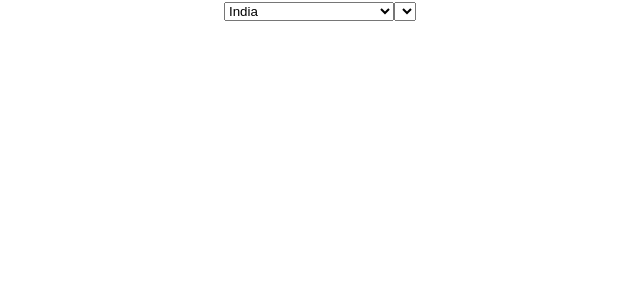
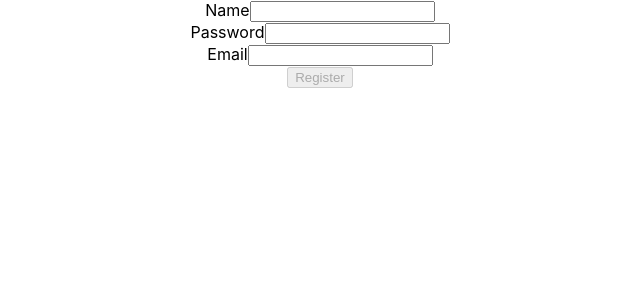
Before and after one commit to codebysachin/sky-react-practise, a React (Create React App) app: page / in a window 1280 px wide. Shown: the top 300 px of the page, without its empty margins (320-960 px from the left). Built offline with nearby package versions, Linux system fonts and the light colour scheme.

Commit message:
User Registeration Form

```diff
--- a/src/App.js
+++ b/src/App.js
@@ -1,10 +1,10 @@
 import './App.css';
-import CountryCity from './components/dropdown/CountryCity';
+import UserRegisteration from './components/registration/UserRegisteration';
 
 function App() {
   return (
     <div className="App">
-      <CountryCity />
+      <UserRegisteration />
     </div>
   );
 }
--- /dev/null
+++ b/src/components/registration/UserRegisteration.js
@@ -0,0 +1,107 @@
+import React, { useState } from "react";
+
+function UserRegisteration() {
+  const [name, setName] = useState("");
+  const [password, setPassword] = useState("");
+  const [email, setEmail] = useState("");
+  const [nameError, setNameError] = useState("");
+  const [passwordError, setPasswordError] = useState("");
+  const [emailError, setEmailError] = useState("");
+  const [successMessage, setSuccessMessage] = useState("");
+
+  const validateForm = () => {
+    let isValid = true;
+
+    // Validate Name
+    if (name.length < 3) {
+      isValid = false;
+      setNameError('Invalid Input name should be minimum 3 characters');
+    } else {
+      setNameError('');
+    }
+
+    // Validate Password
+    if(password.length < 6) {
+      isValid = false;
+      setPasswordError('Invalid Input password should be minimum 6 characters');
+    } else {
+      setPasswordError('');
+    }
+
+    // Validate Email
+    const emailRegex = /^[^\s@]+@[^\s@]+\.[^\s@]+$/;
+    if(!emailRegex.test(email)){
+      isValid = false;
+      setEmailError('Invalid input enter valid email');
+    } else {
+      setEmailError('');
+    }
+
+    return isValid;
+  };
+
+  const handleSubmit = (e) => {
+    e.preventDefault();
+    if (validateForm()) {
+      setName("");
+      setPassword("");
+      setEmail("");
+      setSuccessMessage("Registeration Successful");
+    } else {
+      setSuccessMessage("");
+    }
+  };
+
+  return (
+    <>
+      <form onSubmit={handleSubmit}>
+        <div>
+          <div>
+            <label htmlFor="name">Name</label>
+            <input
+              value={name}
+              type="text"
+              id="name"
+              onChange={(e) => {
+                setName(e.target.value);
+              }}
+            />
+            {nameError && <p>{nameError}</p>}
+          </div>
+          <div>
+            <label htmlFor="password">Password</label>
+            <input
+              value={password}
+              type="password"
+              id="password"
+              onChange={(e) => {
+                setPassword(e.target.value);
+              }}
+            />
+            {passwordError && <p>{passwordError}</p>}
+          </div>
+          <div>
+            <label htmlFor="email">Email</label>
+            <input
+              value={email}
+              type="email"
+              id="email"
+              onChange={(e) => {
+                setEmail(e.target.value);
+              }}
+            />
+            {emailError && <p>{emailError}</p>}
+          </div>
+        </div>
+        <div>
+          <button type="submit" disabled={!name || !password || !email}>
+            Register
+          </button>
+        </div>
+        <div>{successMessage && <p>{successMessage}</p>}</div>
+      </form>
+    </>
+  );
+}
+
+export default UserRegisteration;
```
Also changed, not shown: 1 other file (tests, documents, lock files or other folders).
